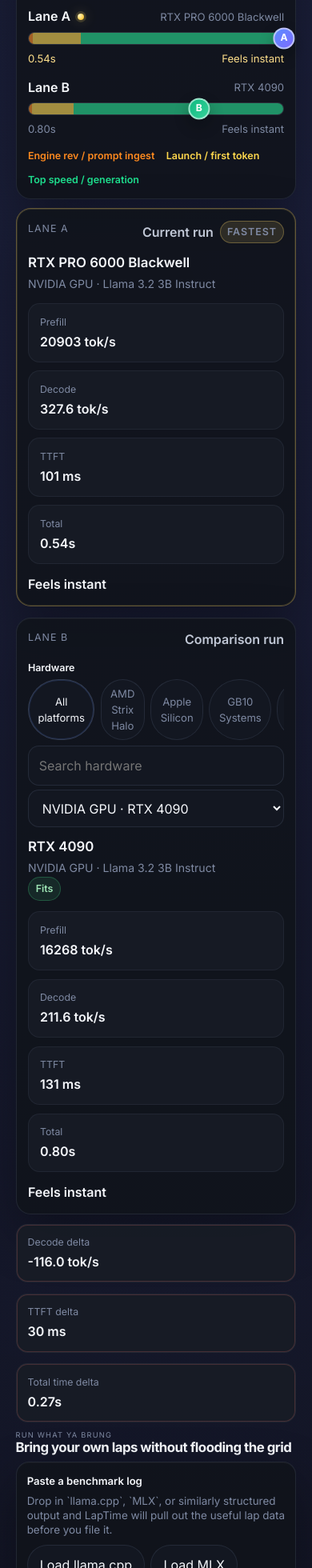
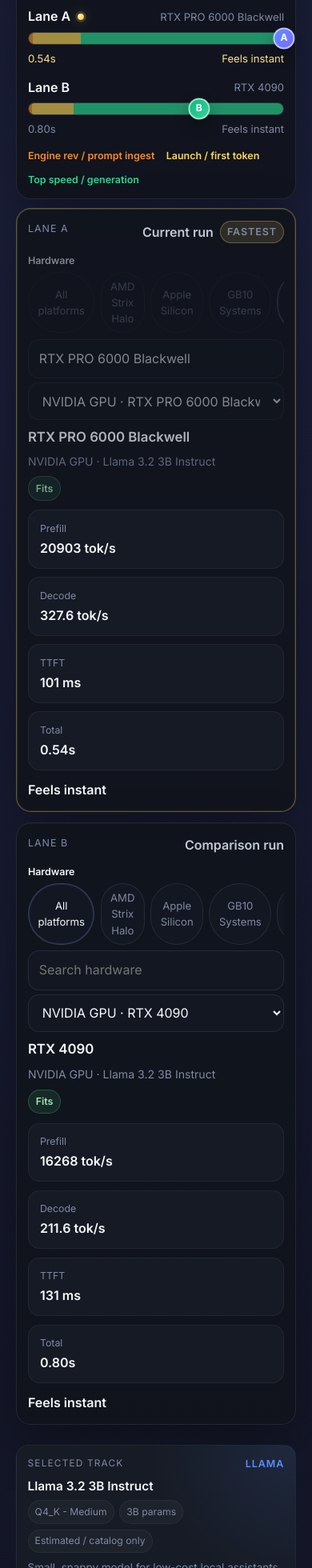
Before and after one commit to mcglothi/laptime, a React (Vite) app: page / in a window 390 px wide. Shown: the part 1669-3629 px from the top of the page at 80% size. Built offline with nearby package versions, Linux system fonts and the light colour scheme.

Commit message:
Refine comparison layout and simulator cues

```diff
--- a/src/App.css
+++ b/src/App.css
@@ -307,13 +307,27 @@
   gap: 0.3rem;
 }
 
+.control-label {
+  display: grid;
+  gap: 0.05rem;
+}
+
 .control-group.dense span {
   font-size: 0.78rem;
 }
 
-.control-group span {
+.control-group span,
+.control-label span {
   color: var(--heading);
   font-weight: 600;
+}
+
+.control-label small {
+  color: var(--text-soft);
+  font-size: 0.7rem;
+  font-weight: 700;
+  letter-spacing: 0.08em;
+  text-transform: uppercase;
 }
 
 .control-group select {
@@ -929,6 +943,12 @@
   padding: 0.9rem;
 }
 
+.compare-card {
+  display: grid;
+  align-content: start;
+  gap: 0.72rem;
+}
+
 .submission-card {
   display: grid;
   gap: 0.8rem;
@@ -1315,27 +1335,134 @@
   color: var(--heading);
   font-size: 1.05rem;
   font-weight: 600;
-  margin-top: 0.65rem;
+  margin-top: 0;
 }
 
 .compare-subtitle {
   color: var(--text-soft);
   font-size: 0.88rem;
-  margin-top: 0.2rem;
+  margin-top: -0.04rem;
+}
+
+.compare-setup-block {
+  display: grid;
+  align-content: start;
+  gap: 0.48rem;
+  min-height: 22rem;
+}
+
+.compare-setup-block-selectable {
+  gap: 0.52rem;
+}
+
+.compare-setup-block-disabled {
+  opacity: 0.7;
+}
+
+.compare-setup-label {
+  color: var(--text-soft);
+  font-size: 0.74rem;
+  font-weight: 700;
+  letter-spacing: 0.1em;
+  text-transform: uppercase;
 }
 
 .compare-controls {
   display: grid;
   grid-template-columns: repeat(2, minmax(0, 1fr));
   gap: 0.65rem;
-  margin-top: 0.8rem;
+  margin-top: 0;
+}
+
+.compare-controls-disabled {
+  pointer-events: none;
+}
+
+.compare-controls-disabled .control-group span,
+.compare-controls-disabled input,
+.compare-controls-disabled select {
+  opacity: 0.72;
+}
+
+.compare-controls-disabled .filter-chip {
+  opacity: 0.48;
+}
+
+.compare-controls-disabled .filter-chip.active {
+  opacity: 0.82;
+}
+
+.compare-model-card {
+  display: grid;
+  gap: 0.52rem;
+  padding: 0.82rem 0.88rem;
+  border-radius: 0.98rem;
+  border: 1px solid var(--border-soft);
+  background:
+    radial-gradient(circle at top right, rgba(91, 140, 255, 0.12), transparent 46%),
+    var(--panel-soft);
+  min-height: 7.85rem;
+}
+
+.compare-model-track-card {
+  margin-top: 0.85rem;
+}
+
+.compare-model-card-header {
+  display: flex;
+  justify-content: space-between;
+  gap: 0.75rem;
+  align-items: start;
+}
+
+.compare-model-card-header span {
+  color: var(--text-soft);
+  font-size: 0.74rem;
+  text-transform: uppercase;
+  letter-spacing: 0.1em;
+}
+
+.compare-model-card-header strong {
+  color: var(--accent);
+  font-size: 0.78rem;
+  text-transform: uppercase;
+  letter-spacing: 0.08em;
+}
+
+.compare-model-card-title {
+  color: var(--heading);
+  font-size: 0.96rem;
+  line-height: 1.24;
+  font-weight: 600;
+}
+
+.compare-model-card-meta {
+  display: flex;
+  flex-wrap: wrap;
+  gap: 0.42rem;
+}
+
+.compare-model-card-meta span {
+  border: 1px solid var(--border-soft);
+  background: rgba(255, 255, 255, 0.03);
+  color: var(--text-soft);
+  border-radius: 999px;
+  padding: 0.28rem 0.5rem;
+  font-size: 0.76rem;
+}
+
+.compare-model-card p {
+  margin: 0;
+  color: var(--text-soft);
+  font-size: 0.84rem;
+  line-height: 1.42;
 }
 
 .metric-list {
   display: grid;
   grid-template-columns: repeat(2, minmax(0, 1fr));
   gap: 0.65rem;
-  margin-top: 0.85rem;
+  margin-top: 0;
 }
 
 .metric-list div,
@@ -1371,7 +1498,7 @@
 
 .compare-experience {
   color: var(--heading);
-  margin-top: 0.8rem;
+  margin-top: 0;
   font-weight: 600;
 }
 
@@ -1691,6 +1818,10 @@
 
   .race-header {
     display: grid;
+  }
+
+  .compare-setup-block {
+    min-height: auto;
   }
 }
 
--- a/src/components/ComparisonSection.jsx
+++ b/src/components/ComparisonSection.jsx
@@ -6,6 +6,12 @@ function getFitLabel(status) {
   if (status === 'tight') return 'Tight fit'
   if (status === 'unknown') return 'Unknown fit'
   return 'Fits'
+}
+
+function getCoverageLabel(coverage) {
+  if (coverage === 'exact') return 'Exact benchmarked'
+  if (coverage === 'source-backed') return 'Source-backed runtime'
+  return 'Estimated / catalog only'
 }
 
 function ComparisonSection({
@@ -155,9 +161,54 @@ function ComparisonSection({
               {winnerLane === 'a' ? <span className="winner-label">Fastest</span> : null}
             </strong>
           </div>
+          <div className="compare-setup-block compare-setup-block-disabled">
+            <div className="compare-controls compare-controls-disabled" aria-hidden="true">
+              <label className="control-group dense">
+                <span>Hardware</span>
+                <div className="chip-row">
+                  {hardwarePlatformOptions.map((platform) => (
+                    <button
+                      key={platform}
+                      className={`filter-chip ${platform === hardware.platform ? 'active' : ''}`}
+                      type="button"
+                      disabled
+                      tabIndex={-1}
+                    >
+                      {platform === 'all' ? 'All platforms' : platform}
+                    </button>
+                  ))}
+                </div>
+                <input
+                  id="current-hardware-search"
+                  name="currentHardwareSearch"
+                  type="text"
+                  value={hardware.name}
+                  placeholder="Search hardware"
+                  disabled
+                  readOnly
+                  tabIndex={-1}
+                />
+                <select
+                  id="current-hardware-select"
+                  name="currentHardware"
+                  value={hardware.id}
+                  disabled
+                  tabIndex={-1}
+                  onChange={() => {}}
+                >
+                  <option value={hardware.id}>
+                    {hardware.platform} · {hardware.name}
+                  </option>
+                </select>
+              </label>
+            </div>
             <div className="compare-title">{hardware.name}</div>
             <div className="compare-subtitle">
               {hardware.platform} · {model.name}
+            </div>
+            <div className={`fit-inline fit-inline-${fitAssessment.status}`}>
+              {getFitLabel(fitAssessment.status)}
+            </div>
           </div>
           <div className="metric-list">
             <div>
@@ -196,6 +247,7 @@ function ComparisonSection({
               {winnerLane === 'b' ? <span className="winner-label">Fastest</span> : null}
             </strong>
           </div>
+          <div className="compare-setup-block compare-setup-block-selectable">
             <div className="compare-controls">
               <label className="control-group dense">
                 <span>Hardware</span>
@@ -240,6 +292,7 @@ function ComparisonSection({
             <div className={`fit-inline fit-inline-${compareFitAssessment.status}`}>
               {getFitLabel(compareFitAssessment.status)}
             </div>
+          </div>
           <div className="metric-list">
             <div>
               <span>Prefill</span>
@@ -269,6 +322,20 @@ function ComparisonSection({
           <div className="compare-experience">{compareMetrics.experience}</div>
         </article>
       </div>
+
+      <article className="compare-model-card compare-model-track-card">
+        <div className="compare-model-card-header">
+          <span>Selected track</span>
+          <strong>{model.family}</strong>
+        </div>
+        <div className="compare-model-card-title">{model.name}</div>
+        <div className="compare-model-card-meta">
+          <span>{model.quant}</span>
+          <span>{model.paramsB ? `${model.paramsB}B params` : 'Unknown size'}</span>
+          <span>{getCoverageLabel(model.benchmarkCoverage)}</span>
+        </div>
+        <p>{model.fit}</p>
+      </article>
 
       <div className="delta-grid">
         <div
--- a/src/components/SimulatorSection.jsx
+++ b/src/components/SimulatorSection.jsx
@@ -125,7 +125,10 @@ function SimulatorSection({
   const controlPanel = (
     <aside className={`control-panel${isCompactMobile ? ' control-panel-mobile' : ''}`}>
       <label className="control-group">
-        <span>Hardware</span>
+        <div className="control-label">
+          <span>Hardware</span>
+          <small>Race car</small>
+        </div>
         <div className="chip-row">
           {hardwarePlatformOptions.map((platform) => (
             <button
@@ -227,7 +230,10 @@ function SimulatorSection({
       ) : null}
 
       <label className="control-group">
-        <span>Model</span>
+        <div className="control-label">
+          <span>Model</span>
+          <small>Track</small>
+        </div>
         <div className="chip-row">
           {modelFamilyOptions.map((family) => (
             <button
@@ -275,7 +281,10 @@ function SimulatorSection({
       </label>
 
       <label className="control-group">
-        <span>Workload</span>
+        <div className="control-label">
+          <span>Workload</span>
+          <small>Circuit type</small>
+        </div>
         <select
           id="workload-select"
           name="workload"
```
Lines whose indentation alone changed are shown as unchanged.
